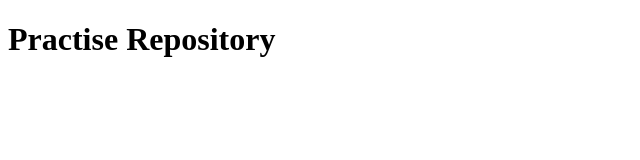
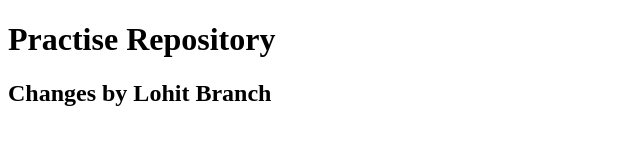
Before and after one commit to mohitagrawal22/eval, a plain HTML site: page index.html in a window 1280 px wide. Shown: the whole page, without its empty margins (0-640 px from the left). Drawn offline with Linux system fonts and the light colour scheme.

Commit message:
Changes in index file by Lohit Branch

```diff
--- a/index.html
+++ b/index.html
@@ -8,5 +8,6 @@
 </head>
 <body>
     <h1>Practise Repository</h1>
+    <h2>Changes by Lohit Branch</h2>
 </body>
 </html>
```
